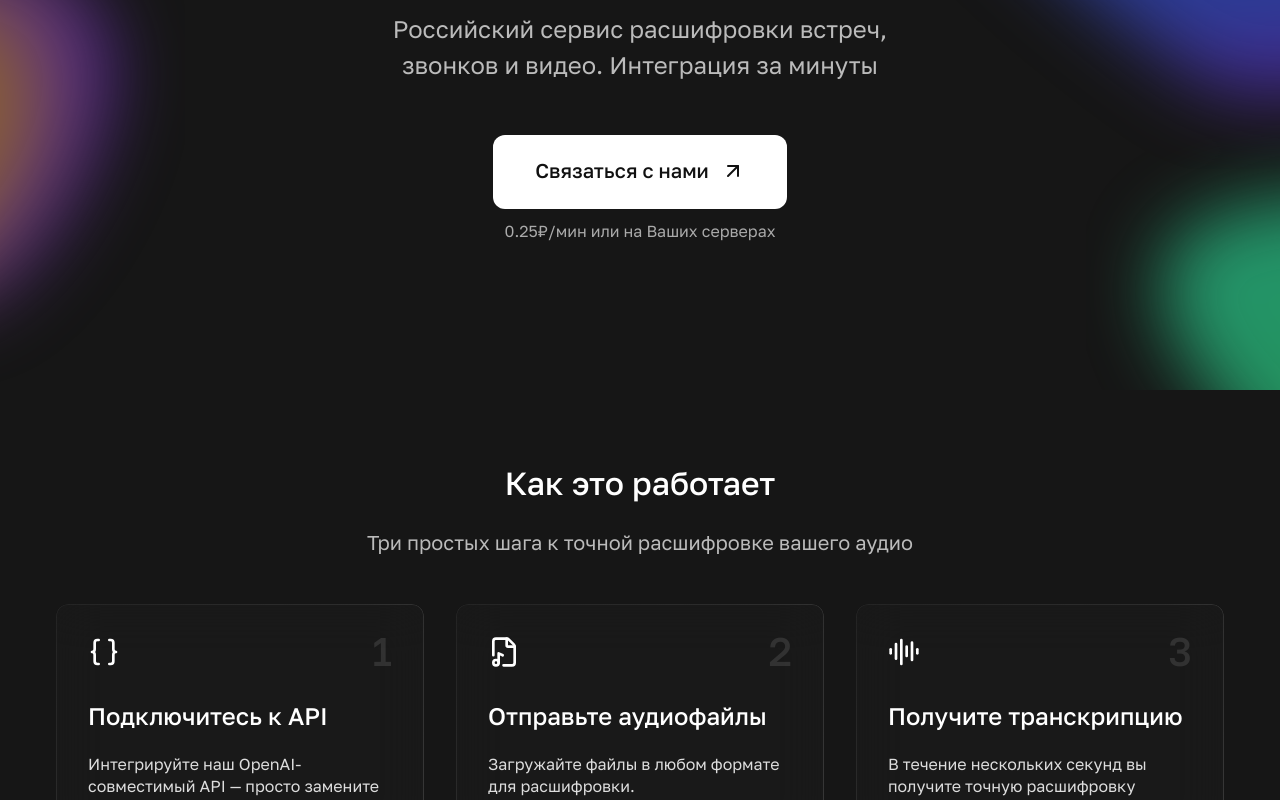
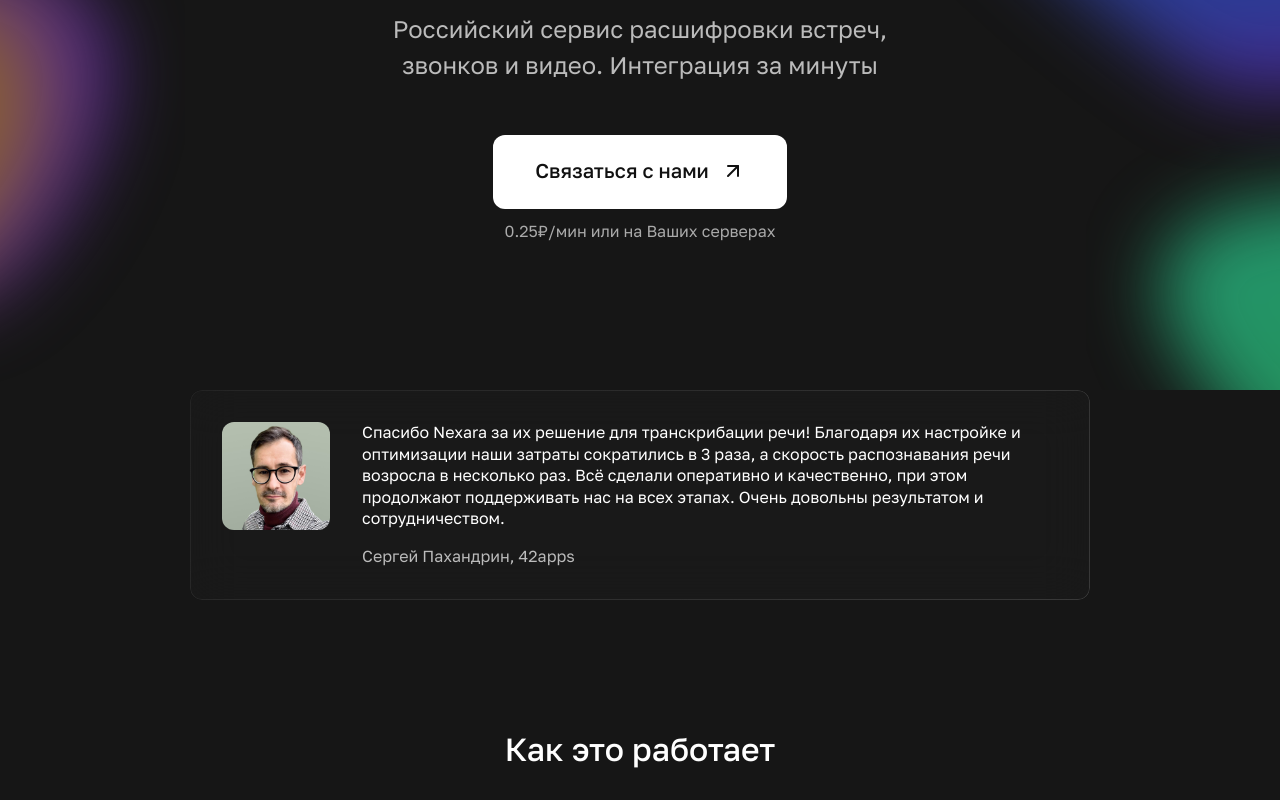
Before and after one commit to rootint/nexara-landing-new, a SvelteKit app: page / in a window 1280 px wide. Shown: the part 410-1210 px from the top of the page. Built offline with nearby package versions, Linux system fonts and the light colour scheme.

Commit message:
Add Sergeys testimonial

```diff
--- a/src/routes/+page.svelte
+++ b/src/routes/+page.svelte
@@ -6,6 +6,9 @@
 	import Pricing from './components/Pricing.svelte';
 	import Cta from './components/CTA.svelte';
 	import Footer from './components/Footer.svelte';
+	import Testimonial from './components/Testimonial.svelte';
+
+	import sergey from '$lib/assets/sergey.jpeg';
 </script>
 
 <svelte:head>
@@ -20,6 +23,11 @@
 </svelte:head>
 
 <Hero></Hero>
+<Testimonial
+	text="Спасибо Nexara за их решение для транскрибации речи! Благодаря их настройке и оптимизации наши затраты сократились в 3 раза, а скорость распознавания речи возросла в несколько раз. Всё сделали оперативно и качественно, при этом продолжают поддерживать нас на всех этапах. Очень довольны результатом и сотрудничеством."
+	subtitle="Сергей Пахандрин, 42apps"
+	image={sergey}
+></Testimonial>
 <HowItWorks></HowItWorks>
 <Features></Features>
 <Usage></Usage>
--- /dev/null
+++ b/src/routes/components/Testimonial.svelte
@@ -0,0 +1,94 @@
+<script>
+	export let text;
+	export let subtitle;
+	export let image;
+</script>
+
+<section class="testimonial">
+	<div class="card">
+		<div class="content">
+			<img src={image} width="108" />
+			<div class="text-column">
+				<p class="text">{text}</p>
+				<p class="subtitle">{subtitle}</p>
+			</div>
+		</div>
+	</div>
+</section>
+
+<style>
+	img {
+		min-width: 108px;
+		border-radius: 12px;
+	}
+	.text {
+		line-height: 135%;
+		margin-bottom: 16px;
+	}
+	.subtitle {
+		color: var(--text-2);
+	}
+	.text-column {
+		display: flex;
+		flex-direction: column;
+		margin-left: 32px;
+	}
+	.testimonial {
+		display: flex;
+		flex-direction: column;
+		align-items: center;
+		margin-bottom: 128px;
+	}
+	.content {
+		display: flex;
+		flex-direction: row;
+		align-items: start;
+	}
+	.card {
+		max-width: 900px;
+		position: relative;
+		border-radius: 12px;
+		padding: 32px;
+		display: flex;
+		flex-direction: column;
+		align-items: start;
+		box-sizing: border-box;
+		background-color: rgba(255, 255, 255, 0.015);
+		backdrop-filter: blur(24px);
+		transform: translate3d(0px, 0px, 0px) scale3d(1, 1, 1) rotateX(0deg) rotateY(0deg) rotateZ(0deg)
+			skew(0deg, 0deg);
+		transform-style: preserve-3d;
+	}
+	.card::before {
+		content: '';
+		position: absolute;
+		top: 0;
+		left: 0;
+		right: 0;
+		bottom: 0;
+		padding: 1px; /* Thickness of the border */
+		border-radius: 12px;
+		background: linear-gradient(135deg, rgba(255, 255, 255, 0.05), rgba(255, 255, 255, 0.14));
+		-webkit-mask:
+			linear-gradient(#fff 0 0) content-box,
+			linear-gradient(#fff 0 0);
+		mask:
+			linear-gradient(#fff 0 0) content-box,
+			linear-gradient(#fff 0 0);
+		-webkit-mask-composite: xor;
+		mask-composite: exclude;
+		pointer-events: none; /* Prevents interaction with the pseudo-element */
+	}
+
+	@media (max-width: 800px) {
+		.content {
+            flex-direction: column;
+            align-items: center;
+        }
+        .text-column {
+            margin-left: 0;
+            margin-top: 24px;
+            text-align: center;
+        }
+	}
+</style>
```
Also changed, not shown: src/lib/assets/sergey.jpeg (added).
